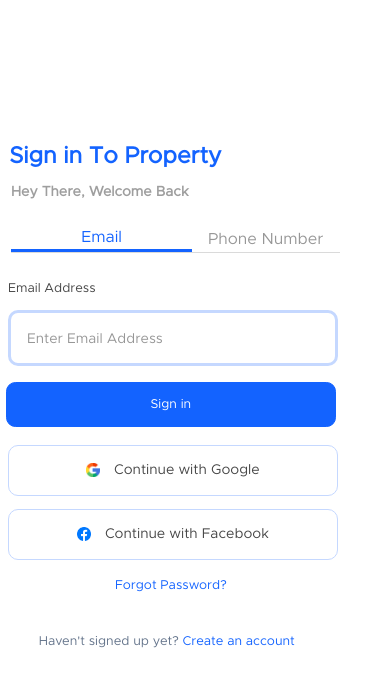
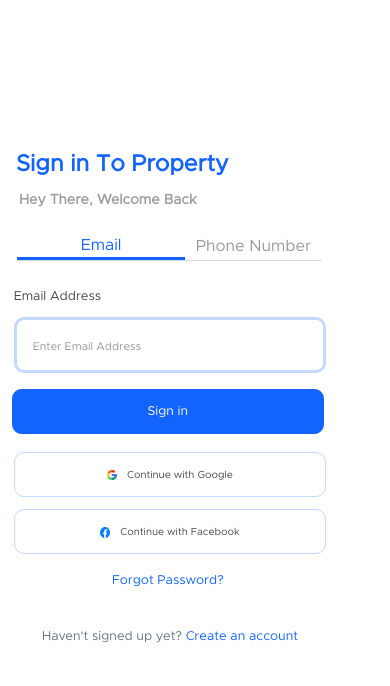
Before and after one commit to ty-codes/property-app, a React (Create React App) app: page /signin in a window 390 px wide. Shown: the top 686 px of the page. Built offline with nearby package versions, Linux system fonts and the light colour scheme.

Commit message:
updating app.css

```diff
--- a/src/pages/ForgotPassword/ForgotPassword.css
+++ b/src/pages/ForgotPassword/ForgotPassword.css
@@ -35,7 +35,8 @@
     display: flex;
     flex-direction: column;
     align-items: center;
-    margin: 3em 1em;
+    margin: 0em;
+    padding: 3em;
 }
 
 .modal_content_wrap h2 {
--- a/src/pages/Home/Home.css
+++ b/src/pages/Home/Home.css
@@ -2,14 +2,17 @@
 .heading {
     color: #1363ff;
     font-weight: 600;
-    font-size: 42.3px;
+    font-size: 32px;
+}
+#home .heading {
+    font-size: 35px;
 }
 .capitalize {
     text-transform: capitalize;
 }
 #home .subtitle{
     margin: 1.3em 0;
-    font-size: 28.2px;
+    font-size: 1.2em;
     font-weight: 300;
     color: #464646;
 }
@@ -22,8 +25,11 @@
     margin: auto;
     text-align: center;
     margin-left: 10em;
+    padding: 0em 2em;
 }
-
+#home .mini_container {
+    margin-left: 0em;
+}
 
 .btn a {
     text-decoration: none;
@@ -39,6 +45,7 @@
     margin-left: 10%;
    color: #fff ;
     font-weight: 300;
+    font-size: 0.8em;
 }
 
 
@@ -75,18 +82,18 @@
 }
 
 /* mobile design */
-@media (max-width: 1400px) {
+/* @media (max-width: 1300px) {
 
     .mini_container {
         margin: 0;
-    }
-    .home_wrap .building .bg,
+    } */
+    /* .home_wrap .building .bg,
     .signin_wrap .building .bg
     .register_wrap .building .bg,
     .fp_wrap .building .bg {
         width: 100%
-    }
-    #home .heading {
+    } */
+    /* #home .heading {
         font-size: 36px;
     }
     #home .subtitle {
@@ -96,17 +103,32 @@
         width: 100%;
         margin-left: 0;
         margin-bottom: 1.5em;
-    }
-}
-@media (max-width: 1400px) {
+    } */
+/* } */
+/* @media (max-width: 1400px) {
     .signin_wrap .building .bg, .register_wrap .building .bg {
         height: 100vh;
         width: 95%;
+    }
+} */
+@media (max-width: 1300px) {
+    .mini_container {
+        margin-left: 8em;
+    padding: 0em 1em;
     }
 }
 @media (max-width: 1250px) {
     .fp_wrap .wrap {
         margin: auto 1.5em;
+    }
+    .home_wrap .building .bg,
+    .signin_wrap .building .bg,
+    .register_wrap .building .bg,
+    .fp_wrap .building .bg {
+        width: 100%;
+    }
+    .mini_container {
+        margin-left: 2em;
     }
     #signin .signin, #register .register {
         width: 505px;
@@ -121,17 +143,18 @@
     .fp_wrap .building .bg {
         width: 90%;
     }
+
     .fp_wrap .wrap {
         margin: auto -2.5em;
     }
 }
 @media (max-width: 1100px) {
-    .home_wrap .building .bg,
+    /* .home_wrap .building .bg,
     .signin_wrap .building .bg,
     .register_wrap .building .bg,
     .fp_wrap .building .bg {
-        width: 90%;
-    }
+        width: 100%;
+    } */
     #home .mini_container {
         padding-left: 70px;
         padding-right: 100px;
@@ -196,10 +219,11 @@
     #home .btn {
         width: 80%;
         margin-left: 10%;
-        margin-bottom: 0.5em;
+        margin-bottom: 1em;
     }
     #home .heading {
         font-size: 31px;
+        margin-top: 1em;
     }
     #home .wrapper {
         position: absolute;
@@ -212,7 +236,7 @@
         border-radius: 10px;
     }
     #home .subtitle {
-        margin: 0.7em 0;
+        margin: 1em 0;
     }
     .mini_container {
         margin: 2em;
--- a/src/pages/SignIn/SignIn.css
+++ b/src/pages/SignIn/SignIn.css
@@ -1,57 +1,65 @@
-
-#signin, #register {
+#signin,
+#register {
     font-family: 'Metropolis';
     margin: auto;
 }
 
-#signin .heading, #register .heading {
+#signin .heading,
+#register .heading {
     margin-bottom: -0.2em;
-    font-size: 40px;
+    font-size: 32px;
 }
 
-#signin .subtitle, #register .subtitle {
+#signin .subtitle,
+#register .subtitle {
     margin-bottom: 3em;
-    font-size: 20px;
+    font-size: 1em;
     line-height: 16px;
     font-weight: 300;
 }
 
-.signin, .register {
-    width: 550px;
+.signin,
+.register {
+    width: 470px;
 }
 
 label {
     text-align: left;
     margin-bottom: -1em;
     color: #464646;
-    font-size: 1em;
+    font-size: 0.8em;
     margin-left: 5%;
 
 }
+
 .input_wrap {
     display: flex;
     flex-direction: column;
 }
 
-#signin input[type=email], #register input[type=email] {
+#signin input[type=email],
+#register input[type=email] {
     border: 3px solid #C5D8FF;
-    height: 4.5em;
+    height: 3.5em;
     border-radius: 10px;
     width: 90%;
     margin-bottom: 1em;
     padding-left: 1em;
     margin-left: 5%;
 }
+
 input[type=tel] {
     font-weight: 800;
     letter-spacing: 0.4em;
 }
+
 input {
     padding-left: 1em;
 }
+
 ::-webkit-input-placeholder {
     color: #979797;
-    font-size: 14px;
+    font-size: 0.7em;
     padding-left: -5em;
 }
 
@@ -64,7 +72,7 @@ input {
 .btn_group button {
     width: 90%;
     border: 1px solid #C5D8FF;
-    height: 4em;
+    height: 3.5em;
     margin-bottom: 1em;
     border-radius: 10px;
     background-color: #fff;
@@ -79,27 +87,32 @@ input {
 
 .btn_group span {
     color: #464646;
-    font-size: 1.1em;
+    font-size: 0.8em;
     font-weight: lighter;
     margin-left: 3em;
 
 }
 
-#signin_btn, #register_btn {
+#signin_btn,
+#register_btn {
     margin-left: 0;
     width: 90%;
     margin-bottom: 1.4em;
     background-color: #1363FF;
     color: #fff;
 }
+
 .access_wrap {
     display: flex;
     justify-content: center;
+    font-size: 1em;
 }
+
 .link {
     color: #1363FF;
     text-decoration: none;
 }
+
 .capitalize {
     text-transform: capitalize;
 }
@@ -112,23 +125,29 @@ input {
     border-bottom: 1px solid #DADADA;
     margin-bottom: 2em;
     width: 80%;
+    font-size: 1em;
 }
+
 .access span {
     color: #979797;
-    font-size: 1.3em;
+    font-size: 1em;
     text-align: center;
     margin: auto;
 }
+
 #active {
     color: #1363FF;
     border-bottom: 3px solid #1363FF;
     width: 55%;
     margin: 0;
 }
+
 #inactive {
     color: #979797;
 }
-#signin form, #register form {
+
+#signin form,
+#register form {
     border: 1.17412px solid #C5D8FF;
     padding: 40px 20px;
     border-radius: 10px;
@@ -144,6 +163,7 @@ input {
 .register_link {
     color: #64748B;
     margin-top: 2em;
+    font-size: 0.8em;
 }
 
 
@@ -185,101 +205,193 @@ input {
 
 /* mobile design */
 @media (max-width:1400px) {
+
     /* .building .bg {
         width: 100%;
         height: 100vh;
     } */
-    #signin, #register {
+    #signin,
+    #register {
         margin: 0;
     }
 
 }
-
-@media (max-width: 1105px) {
-    #signin .mini_container,  #register .mini_container {
-        margin-left: -8%;
+@media (max-width: 1370px) {
+    #register .verify {
+        margin: 50% 30%;
+    }
+}
+@media (max-width: 1250px) {
+    #register .verify {
+        margin: 50% 15%;
+    }
+}
+@media (max-width: 1200px) {
+    #register .verify {
+        margin: 50% 5%;
+    }
+}
+@media (max-width: 1140px) {
+    /* #register .verify {
+        margin: 50% 8%;
+    } */
+    #register .verify {
+        margin: 50% auto;
+        padding: 0em 0.5em;
     }
 }
 @media (max-width: 950px) {
-    .signin_wrap .logo_wrap, .register_wrap .logo_wrap, .fp_wrap .logo_wrap {
+
+    .signin_wrap .logo_wrap,
+    .register_wrap .logo_wrap,
+    .fp_wrap .logo_wrap {
         display: none;
     }
-    #signin, #register {
+
+    #signin,
+    #register {
         margin: auto;
     }
-    #signin .mini_container, #register .mini_container {
+
+    #signin .mini_container,
+    #register .mini_container {
         margin-left: 0;
     }
-    #signin .signin, #register .register {
+
+    #register .verify {
+        margin: 0em;
+    }
+
+    #signin .signin,
+    #register .register {
         width: 550px;
     }
+
     .heading {
         margin-top: -4%;
     }
-    #register form{
+
+    #register form {
         margin-bottom: 2em;
     }
+
     .register_link {
         margin-bottom: 2em;
     }
 }
 
 @media (max-width: 640px) {
-    #signin .heading, #register .heading{
+    #register .register_link {
+        margin-top: 0em;
+    }
+    #signin .heading,
+    #register .heading {
         margin-top: 27%;
     }
-    .signin_wrap, .register_wrap {
+
+    .signin_wrap,
+    .register_wrap {
         width: 100%;
         margin: 0;
     }
-    #signin .signin, #register .register {
+
+    #signin .signin,
+    #register .register {
         width: 447px;
     }
+
     form {
         width: auto;
     }
-    #signin .wrapper, #register .wrapper {
+
+    #signin .wrapper,
+    #register .wrapper {
         margin-left: 0.5em;
     }
-    #signin .btn_group button, #register .btn_group button  {
+
+    #signin .btn_group button,
+    #register .btn_group button {
         width: 91%;
         margin-left: 5%;
     }
 }
 
 @media (max-width:550px) {
-    #signin .btn_group span img, #register .btn_group span img {
+
+    #signin .btn_group span img,
+    #register .btn_group span img {
         margin-right: 1em;
         margin-left: -3em;
     }
-    .signin_wrap .building, .register_wrap .building {
+
+    .signin_wrap .building,
+    .register_wrap .building {
         display: none;
     }
-    #signin .heading, #register .heading  {
+
+    #signin .heading,
+    #register .heading {
         font-size: 25px;
         margin-top: 19%;
     }
-    #signin form, #register form {
+
+    #signin form,
+    #register form {
         border: none;
         padding-top: 10px;
         padding-bottom: 10px;
+        margin-left: -2.5%;
     }
+
     #signin .register_link {
         margin-left: -4%;
     }
-    #signin, #register {
+
+    #signin {
 
         justify-content: left;
         display: contents;
     }
-    #signin .heading, #register .heading {
+
+    #register .verify {
+        margin-top: 45%;
+    }
+
+    /* .code input {
+        width: 55px;
+        height: 55px;
+        font-size: 1.5em;
+    } */
+
+    .verify input {
+        padding-left: 0.8em;
+    }
+    .verify {
+        width: 300px;
+    }
+
+    .verify .code input {
+        width: 55px;
+        height: 55px;
+        font-size: 1.5em;
+    }
+
+    .verify .code {
+        justify-content: space-evenly;
+    }
+
+    #signin .heading,
+    #register .heading {
         margin-left: -23%;
         font-size: 29px;
     }
+
     #register .heading {
         margin-left: -17%;
     }
-    #signin .subtitle, #register .subtitle {
+
+    #signin .subtitle,
+    #register .subtitle {
         margin-bottom: 1.8em;
         font-size: 18px;
         line-height: 16px;
@@ -287,29 +399,42 @@ input {
         margin-left: -31%;
         font-weight: 700;
     }
+
     #register .subtitle {
         margin-left: -36%;
     }
-    #signin .access_wrap, #register .access_wrap {
+
+    #signin .access_wrap,
+    #register .access_wrap {
         display: flex;
         justify-content: center;
         width: 106%;
         margin-bottom: -1em;
-}
-    #signin input[type=email], #register input[type=email] {
+        margin-left: -2.5%;
+    }
+
+    #signin input[type=email],
+    #register input[type=email] {
         width: 95%;
     }
-    #signin .phone_wrap, #register .phone_wrap {
+
+    #signin .phone_wrap,
+    #register .phone_wrap {
         width: 95%;
     }
-    #signin .btn_group button, #register .btn_group button {
+
+    #signin .btn_group button,
+    #register .btn_group button {
         width: 95%;
     }
-    #signin_btn, #register_btn {
+
+    #signin_btn,
+    #register_btn {
         margin-left: 5%;
         width: 95%;
     }
 }
+
 @media (max-width: 500px) {
     /* #signin .wrapper {
         position: absolute;
@@ -343,128 +468,211 @@ input {
         width: 100%;
     } */
 }
+
 @media (max-width: 450px) {
 
-    #signin .heading,  #register .heading {
+    #signin .heading,
+    #register .heading {
         margin-left: -40%;
         margin-top: -6%;
         font-size: 25px;
     }
-    #signin .subtitle, #register .subtitle {
+    #register .heading {
+        margin-left: -35%;
+    }
+    #signin .subtitle,
+    #register .subtitle {
         font-size: 16px;
         margin-left: -46%;
     }
-    #signin label, #register label {
+    #register .subtitle {
+        margin-left: -51%;
+    }
+    #signin label,
+    #register label {
 
         font-size: 0.8em;
         margin-left: 0%;
     }
-    #signin .access_wrap, #register .access_wrap {
+
+    #signin .access_wrap,
+    #register .access_wrap {
         width: 102%;
         margin-left: -6%;
     }
-    #signin .access span, #register .access span {
+
+    #signin .access span,
+    #register .access span {
 
         font-size: 1em;
 
     }
-    #signin input[type=email], #register input[type=email] {
-        width: 90%;
+
+    #signin input[type=email],
+    #register input[type=email] {
+        width: 91%;
         height: 3.5em;
-        width: 90%;
         margin-left: 0%;
         margin-bottom: -0.5em;
     }
-    #signin .phone_wrap, #register .phone_wrap {
+
+    #signin .phone_wrap,
+    #register .phone_wrap {
         width: 90%;
         margin-left: 0%;
 
     }
-    #signin_btn, #register_btn {
-        margin-left: -11%;
-        width: 92%;
+
+    #signin_btn,
+    #register_btn {
+        margin-left: -9%;
+        width: 91%;
         height: 3.5em;
         font-size: 0.8em;
     }
-    #signin .btn_group button, #register .btn_group button {
+
+    #signin .btn_group button,
+    #register .btn_group button {
         width: 89%;
         font-size: 0.8em;
     }
-    #signin .btn_group button, #register .btn_group button {
+
+    #signin .btn_group button,
+    #register .btn_group button {
         width: 91%;
         margin-left: 0%;
     }
-    #signin form a, #register form a{
+
+    #signin form a,
+    #register form a {
+        font-size: 0.8em;
+        /* margin-left: -10%; */
+    }
+
+    #signin .register_link,
+    #register .register_link {
         font-size: 0.8em;
         margin-left: -10%;
     }
-    #signin .register_link, #register .register_link {
-        font-size: 0.8em;
-    margin-left: -10%;
+
 }
-}
+
 @media (max-width: 400px) {
-    #signin .mini_container,  #register .mini_container {
+    #register .register_link {
+        margin-top: -1em;
+    }
+    #signin .mini_container,
+    #register .mini_container {
         margin-left: -20px;
     }
-    #signin .heading, #register .heading {
+
+    #signin .heading,
+    #register .heading {
         margin-left: -43%;
         font-size: 23px;
     }
-    #signin .subtitle, #register .subtitle {
+    #register .heading {
+        margin-left: -42%;
+    }
+
+    #signin .subtitle,
+    #register .subtitle {
         font-size: 14px;
         margin-left: -50%;
     }
-    #signin label, #register label {
+    #register .subtitle {
+        margin-left: -59%;
+    }
+
+    #signin label,
+    #register label {
 
         font-size: 0.8em;
         margin-left: 0%;
     }
-    #signin .access, #register .access {
+
+    #signin .access,
+    #register .access {
         width: 72%;
-        margin-left: -6%;
+        margin-left: -10%;
 
     }
-    #signin input[type=email], #register input[type=email] {
+
+    #signin input[type=email],
+    #register input[type=email] {
         width: 81%;
         height: 3.5em;
         margin-left: 0%;
     }
-    #signin .phone_wrap, #register .phone_wrap {
+
+    #signin .phone_wrap,
+    #register .phone_wrap {
         width: 90%;
         margin-left: -0.5%;
 
     }
-    #signin_btn, #register_btn {
+
+    #signin_btn,
+    #register_btn {
         margin-left: -20%;
         width: 81%;
     }
-    #signin .btn_group button, #register .btn_group button {
+
+    #signin .btn_group button,
+    #register .btn_group button {
         width: 81%;
 
     }
-    #signin form a, #signin .register_link, #register form a, #register .register_link {
-    margin-left: -20%;
-}
+
+    #signin form a,
+    #signin .register_link,
+    #register form a,
+    #register .register_link {
+        margin-left: -20%;
+    }
+    #register .verify .btn {
+        width: 80%;
+        margin: 0;
+        margin-left: -5%;
+        margin-top: 2em;
+    }
+    #register .verify {
+        width: 300px;
+    }
+    #register .verify a {
+        margin: 0em;
+    }
 }
 
 @media (max-width: 350px) {
-    #signin .access, #register .access {
+
+    #signin .access,
+    #register .access {
         width: 63%;
-        margin-left: -15%;
+        margin-left: -20%;
     }
-    #signin input[type=email], #register input[type=email] {
+
+    #signin input[type=email],
+    #register input[type=email] {
         width: 71%;
         height: 3.3em;
     }
-    #signin_btn, #register_btn {
+
+    #signin_btn,
+    #register_btn {
         margin-left: -29%;
         width: 71%;
     }
-    #signin .btn_group button, #register .btn_group button {
+
+    #signin .btn_group button,
+    #register .btn_group button {
         width: 71%;
     }
-    #signin form a,  #register form a, #signin .register_link, #register .register_link {
+
+    #signin form a,
+    #register form a,
+    #signin .register_link,
+    #register .register_link {
         margin-left: -26%;
     }
 }
```
Also changed, not shown: src/App.css (+99 -1 lines), src/pages/Register/Register.css (+8 -4 lines), src/pages/Register/Register.tsx (+28 -11 lines), hello.txt (deleted).
